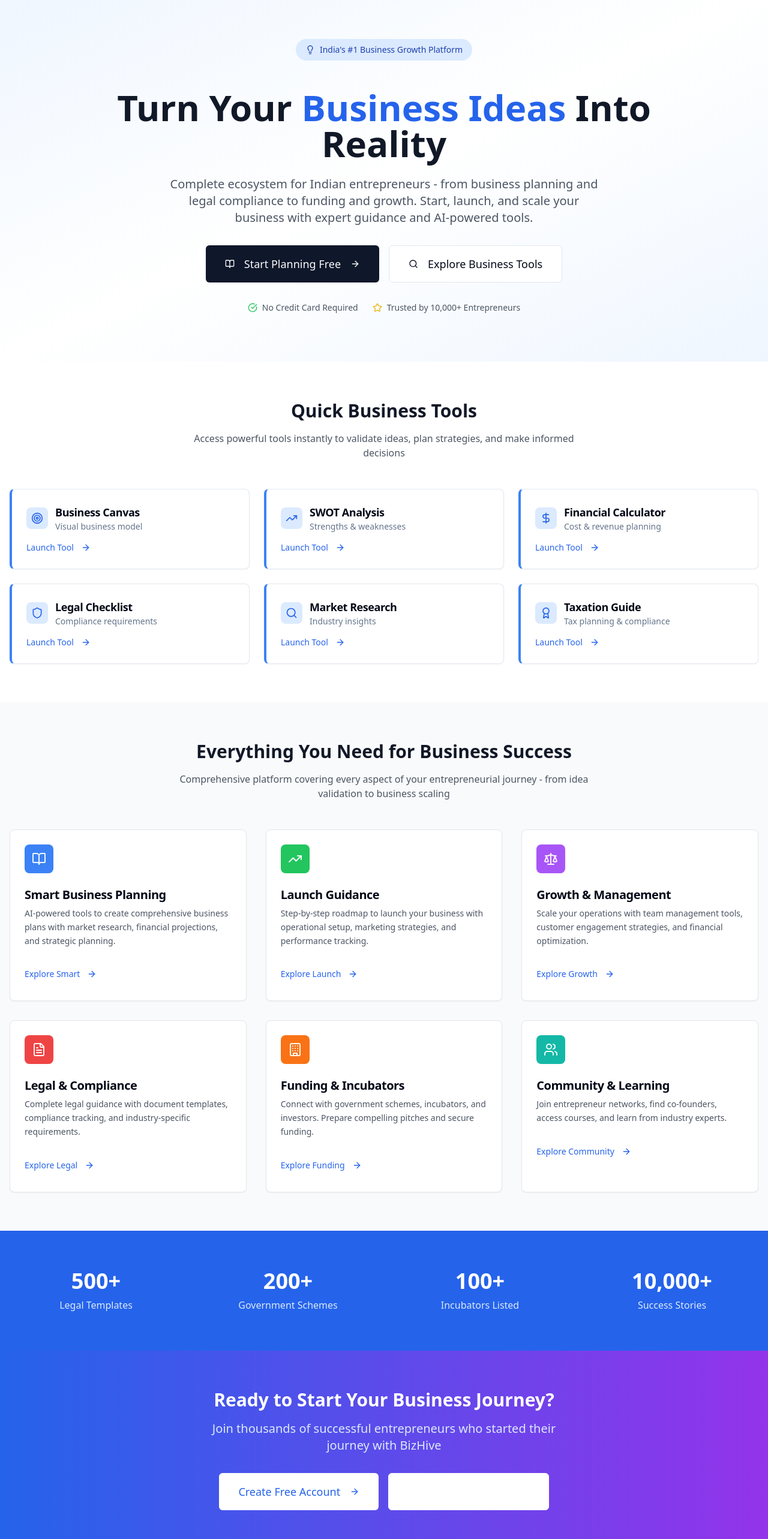
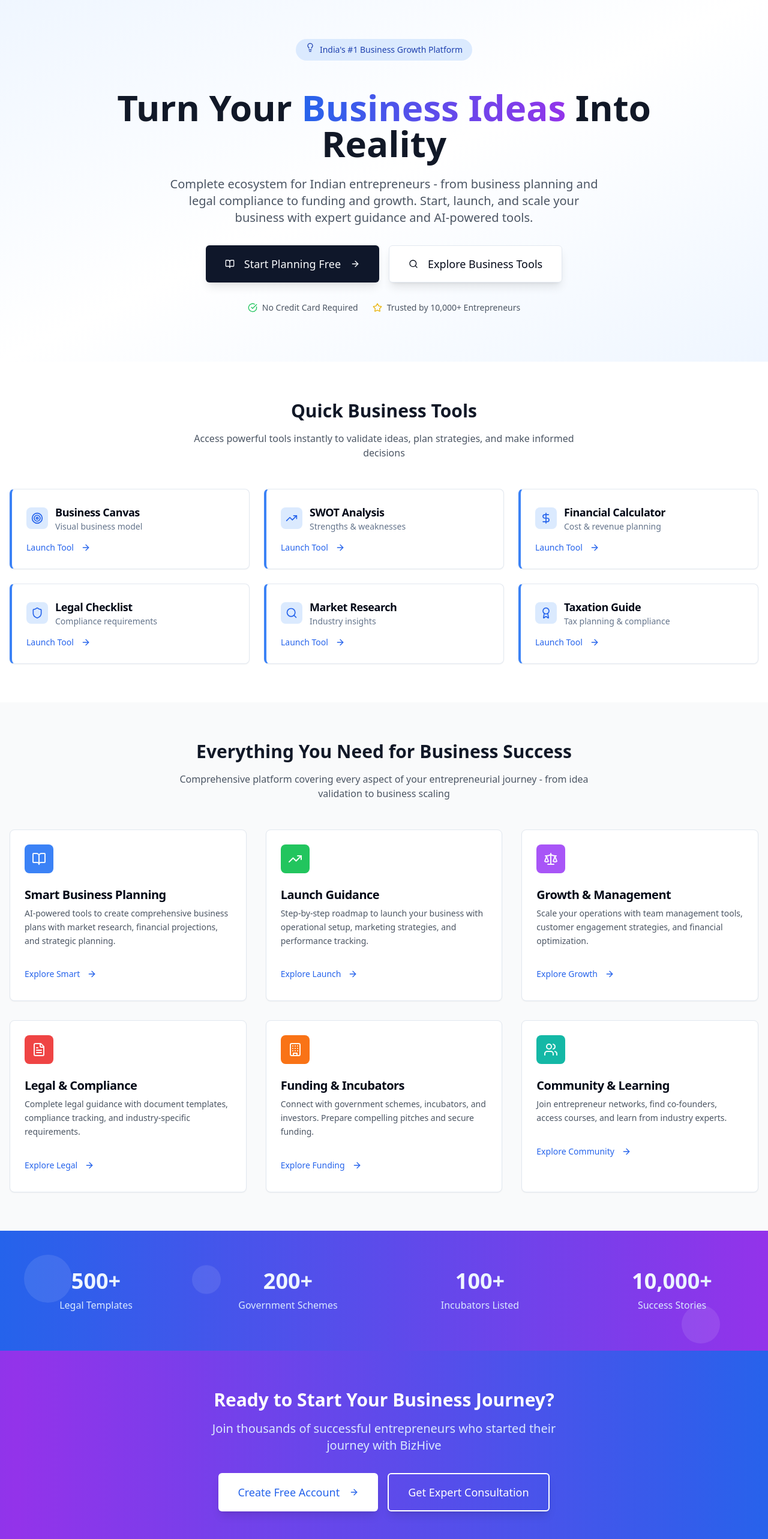
Before and after one commit to bizzhive/BizHive, a React (Vite) app: page / in a window 1280 px wide. Shown: the part 80-2646 px from the top of the page at 60% size. Built offline with nearby package versions, Linux system fonts and the light colour scheme.

Commit message:
Fix: Improve button visibility and add animations
- Fixed the "Get Expert Consultation" button visibility in light mode.
- Added animations and transitions to enhance the website's dynamism, including animating number counters.

```diff
--- a/src/index.css
+++ b/src/index.css
@@ -1,3 +1,4 @@
+
 @tailwind base;
 @tailwind components;
 @tailwind utilities;
@@ -101,3 +102,117 @@
     @apply bg-background text-foreground;
   }
 }
+
+/* Custom animations */
+@keyframes float {
+  0%, 100% {
+    transform: translateY(0px);
+  }
+  50% {
+    transform: translateY(-20px);
+  }
+}
+
+@keyframes gradient-x {
+  0%, 100% {
+    background-size: 200% 200%;
+    background-position: left center;
+  }
+  50% {
+    background-size: 200% 200%;
+    background-position: right center;
+  }
+}
+
+@keyframes fade-in {
+  from {
+    opacity: 0;
+    transform: translateY(30px);
+  }
+  to {
+    opacity: 1;
+    transform: translateY(0);
+  }
+}
+
+@keyframes slide-up {
+  from {
+    opacity: 0;
+    transform: translateY(50px);
+  }
+  to {
+    opacity: 1;
+    transform: translateY(0);
+  }
+}
+
+@keyframes bounce-in {
+  0% {
+    transform: scale(0.3);
+    opacity: 0;
+  }
+  50% {
+    transform: scale(1.05);
+  }
+  70% {
+    transform: scale(0.9);
+  }
+  100% {
+    transform: scale(1);
+    opacity: 1;
+  }
+}
+
+.animate-float {
+  animation: float 6s ease-in-out infinite;
+}
+
+.animate-gradient-x {
+  animation: gradient-x 15s ease infinite;
+}
+
+.animate-fade-in {
+  animation: fade-in 0.8s ease-out;
+}
+
+.animate-slide-up {
+  animation: slide-up 0.6s ease-out;
+}
+
+.animate-bounce-in {
+  animation: bounce-in 0.6s ease-out;
+}
+
+/* Staggered animations */
+.stagger-animation > * {
+  opacity: 0;
+  animation: fade-in 0.6s ease-out forwards;
+}
+
+.stagger-animation > *:nth-child(1) { animation-delay: 0.1s; }
+.stagger-animation > *:nth-child(2) { animation-delay: 0.2s; }
+.stagger-animation > *:nth-child(3) { animation-delay: 0.3s; }
+.stagger-animation > *:nth-child(4) { animation-delay: 0.4s; }
+.stagger-animation > *:nth-child(5) { animation-delay: 0.5s; }
+.stagger-animation > *:nth-child(6) { animation-delay: 0.6s; }
+
+/* Enhanced button styles */
+.btn-enhanced {
+  position: relative;
+  overflow: hidden;
+}
+
+.btn-enhanced::before {
+  content: '';
+  position: absolute;
+  top: 0;
+  left: -100%;
+  width: 100%;
+  height: 100%;
+  background: linear-gradient(90deg, transparent, rgba(255, 255, 255, 0.2), transparent);
+  transition: left 0.5s;
+}
+
+.btn-enhanced:hover::before {
+  left: 100%;
+}
--- a/src/pages/Index.tsx
+++ b/src/pages/Index.tsx
@@ -3,8 +3,70 @@ import { Button } from "@/components/ui/button";
 import { Card, CardContent, CardDescription, CardHeader, CardTitle } from "@/components/ui/card";
 import { ArrowRight, BookOpen, FileText, Building, Users, TrendingUp, Scale, Search, Target, DollarSign, Shield, Lightbulb, Award, CheckCircle, Star } from "lucide-react";
 import { Link } from "react-router-dom";
+import { useEffect, useState } from "react";
 
 const Index = () => {
+  const [isVisible, setIsVisible] = useState(false);
+  const [counters, setCounters] = useState({
+    templates: 0,
+    schemes: 0,
+    incubators: 0,
+    stories: 0
+  });
+
+  useEffect(() => {
+    setIsVisible(true);
+
+    // Counter animation
+    const animateCounters = () => {
+      const targets = { templates: 500, schemes: 200, incubators: 100, stories: 10000 };
+      const duration = 2000; // 2 seconds
+      const steps = 50;
+      const stepDuration = duration / steps;
+
+      let currentStep = 0;
+      const timer = setInterval(() => {
+        currentStep++;
+        const progress = currentStep / steps;
+        const easeOutQuart = 1 - Math.pow(1 - progress, 4);
+
+        setCounters({
+          templates: Math.floor(targets.templates * easeOutQuart),
+          schemes: Math.floor(targets.schemes * easeOutQuart),
+          incubators: Math.floor(targets.incubators * easeOutQuart),
+          stories: Math.floor(targets.stories * easeOutQuart)
+        });
+
+        if (currentStep >= steps) {
+          clearInterval(timer);
+          setCounters(targets);
+        }
+      }, stepDuration);
+
+      return () => clearInterval(timer);
+    };
+
+    const observer = new IntersectionObserver(
+      (entries) => {
+        entries.forEach((entry) => {
+          if (entry.isIntersecting && entry.target.id === 'stats-section') {
+            animateCounters();
+          }
+        });
+      },
+      { threshold: 0.5 }
+    );
+
+    const statsSection = document.getElementById('stats-section');
+    if (statsSection) {
+      observer.observe(statsSection);
+    }
+
+    return () => {
+      if (statsSection) observer.unobserve(statsSection);
+    };
+  }, []);
+
   const quickTools = [
     { name: "Business Canvas", href: "/tools/business-canvas", icon: Target, description: "Visual business model" },
     { name: "SWOT Analysis", href: "/tools/swot-analysis", icon: TrendingUp, description: "Strengths & weaknesses" },
@@ -62,31 +124,31 @@ const Index = () => {
   return (
     <div className="min-h-screen dark:bg-gray-900">
       {/* Hero Section */}
-      <section className="bg-gradient-to-br from-blue-50 via-white to-blue-50 dark:from-gray-900 dark:via-gray-800 dark:to-gray-900 py-12 md:py-20">
+      <section className="bg-gradient-to-br from-blue-50 via-white to-blue-50 dark:from-gray-900 dark:via-gray-800 dark:to-gray-900 py-12 md:py-20 overflow-hidden">
         <div className="container mx-auto px-4 text-center">
-          <div className="max-w-4xl mx-auto">
+          <div className={`max-w-4xl mx-auto transform transition-all duration-1000 ${isVisible ? 'translate-y-0 opacity-100' : 'translate-y-10 opacity-0'}`}>
             <div className="mb-6 md:mb-8">
-              <div className="inline-flex items-center bg-blue-100 dark:bg-blue-900 text-blue-800 dark:text-blue-200 px-3 md:px-4 py-2 rounded-full text-sm font-medium mb-4">
-                <Lightbulb className="h-4 w-4 mr-2" />
+              <div className="inline-flex items-center bg-blue-100 dark:bg-blue-900 text-blue-800 dark:text-blue-200 px-3 md:px-4 py-2 rounded-full text-sm font-medium mb-4 animate-pulse">
+                <Lightbulb className="h-4 w-4 mr-2 animate-bounce" />
                 India's #1 Business Growth Platform
               </div>
             </div>
             <h1 className="text-3xl md:text-5xl lg:text-6xl font-bold text-gray-900 dark:text-white mb-4 md:mb-6 leading-tight">
-              Turn Your <span className="text-blue-600 dark:text-blue-400">Business Ideas</span> Into Reality
+              Turn Your <span className="text-blue-600 dark:text-blue-400 bg-gradient-to-r from-blue-600 to-purple-600 bg-clip-text text-transparent animate-pulse">Business Ideas</span> Into Reality
             </h1>
             <p className="text-lg md:text-xl text-gray-600 dark:text-gray-300 mb-6 md:mb-8 leading-relaxed max-w-3xl mx-auto px-4">
               Complete ecosystem for Indian entrepreneurs - from business planning and legal compliance to funding and growth.
               Start, launch, and scale your business with expert guidance and AI-powered tools.
             </p>
             <div className="flex flex-col sm:flex-row gap-4 justify-center mb-6 md:mb-8 px-4">
-              <Button asChild size="lg" className="text-base md:text-lg px-6 md:px-8 py-3 md:py-4 h-auto">
+              <Button asChild size="lg" className="text-base md:text-lg px-6 md:px-8 py-3 md:py-4 h-auto transform hover:scale-105 transition-all duration-300 shadow-lg hover:shadow-xl">
                 <Link to="/plan">
                   <BookOpen className="mr-2 h-4 md:h-5 w-4 md:w-5" />
                   Start Planning Free
-                  <ArrowRight className="ml-2 h-4 md:h-5 w-4 md:w-5" />
+                  <ArrowRight className="ml-2 h-4 md:h-5 w-4 md:w-5 group-hover:translate-x-1 transition-transform" />
                 </Link>
               </Button>
-              <Button asChild variant="outline" size="lg" className="text-base md:text-lg px-6 md:px-8 py-3 md:py-4 h-auto dark:bg-gray-800 dark:text-white dark:border-gray-600">
+              <Button asChild variant="outline" size="lg" className="text-base md:text-lg px-6 md:px-8 py-3 md:py-4 h-auto dark:bg-gray-800 dark:text-white dark:border-gray-600 transform hover:scale-105 transition-all duration-300 shadow-lg hover:shadow-xl">
                 <Link to="/tools">
                   <Search className="mr-2 h-4 md:h-5 w-4 md:w-5" />
                   Explore Business Tools
@@ -94,11 +156,11 @@ const Index = () => {
               </Button>
             </div>
             <div className="flex flex-col sm:flex-row items-center justify-center space-y-2 sm:space-y-0 sm:space-x-6 text-sm text-gray-600 dark:text-gray-300">
-              <div className="flex items-center">
+              <div className="flex items-center animate-fade-in">
                 <CheckCircle className="h-4 w-4 text-green-500 mr-2" />
                 <span>No Credit Card Required</span>
               </div>
-              <div className="flex items-center">
+              <div className="flex items-center animate-fade-in" style={{ animationDelay: '0.2s' }}>
                 <Star className="h-4 w-4 text-yellow-500 mr-2" />
                 <span>Trusted by 10,000+ Entrepreneurs</span>
               </div>
@@ -120,10 +182,14 @@ const Index = () => {
             {quickTools.map((tool, index) => {
               const Icon = tool.icon;
               return (
-                <Card key={index} className="hover:shadow-lg transition-all duration-300 border-l-4 border-l-blue-500 dark:bg-gray-700 dark:border-gray-600">
+                <Card
+                  key={index}
+                  className="hover:shadow-lg transition-all duration-300 border-l-4 border-l-blue-500 dark:bg-gray-700 dark:border-gray-600 transform hover:scale-105 hover:-translate-y-1 group"
+                  style={{ animationDelay: `${index * 0.1}s` }}
+                >
                   <CardHeader className="pb-3">
                     <div className="flex items-center space-x-3">
-                      <div className="p-2 bg-blue-100 dark:bg-blue-900 rounded-lg">
+                      <div className="p-2 bg-blue-100 dark:bg-blue-900 rounded-lg group-hover:rotate-12 transition-transform duration-300">
                         <Icon className="h-5 w-5 text-blue-600 dark:text-blue-400" />
                       </div>
                       <div>
@@ -133,9 +199,9 @@ const Index = () => {
                     </div>
                   </CardHeader>
                   <CardContent className="pt-0">
-                    <Button asChild variant="ghost" className="p-0 h-auto text-blue-600 dark:text-blue-400 hover:text-blue-800 dark:hover:text-blue-300">
+                    <Button asChild variant="ghost" className="p-0 h-auto text-blue-600 dark:text-blue-400 hover:text-blue-800 dark:hover:text-blue-300 group">
                       <Link to={tool.href} className="flex items-center">
-                        Launch Tool <ArrowRight className="ml-1 h-4 w-4" />
+                        Launch Tool <ArrowRight className="ml-1 h-4 w-4 group-hover:translate-x-1 transition-transform" />
                       </Link>
                     </Button>
                   </CardContent>
@@ -171,20 +237,26 @@ const Index = () => {
               };
 
               return (
-                <Card key={index} className="hover:shadow-xl transition-all duration-300 group dark:bg-gray-800 dark:border-gray-700">
+                <Card
+                  key={index}
+                  className="hover:shadow-xl transition-all duration-500 group dark:bg-gray-800 dark:border-gray-700 transform hover:scale-105 hover:-translate-y-2"
+                  style={{ animationDelay: `${index * 0.15}s` }}
+                >
                   <CardHeader>
-                    <div className={`w-12 h-12 rounded-lg ${colors[feature.color as keyof typeof colors]} flex items-center justify-center mb-4 group-hover:scale-110 transition-transform`}>
+                    <div className={`w-12 h-12 rounded-lg ${colors[feature.color as keyof typeof colors]} flex items-center justify-center mb-4 group-hover:scale-110 group-hover:rotate-12 transition-all duration-300`}>
                       <Icon className="h-6 w-6" />
                     </div>
-                    <CardTitle className="text-lg md:text-xl dark:text-white">{feature.title}</CardTitle>
+                    <CardTitle className="text-lg md:text-xl dark:text-white group-hover:text-blue-600 dark:group-hover:text-blue-400 transition-colors">
+                      {feature.title}
+                    </CardTitle>
                     <CardDescription className="text-gray-600 dark:text-gray-300 leading-relaxed">
                       {feature.description}
                     </CardDescription>
                   </CardHeader>
                   <CardContent>
-                    <Button asChild variant="ghost" className="p-0 text-blue-600 dark:text-blue-400 hover:text-blue-800 dark:hover:text-blue-300">
+                    <Button asChild variant="ghost" className="p-0 text-blue-600 dark:text-blue-400 hover:text-blue-800 dark:hover:text-blue-300 group">
                       <Link to={feature.href} className="flex items-center font-medium">
-                        Explore {feature.title.split(' ')[0]} <ArrowRight className="ml-1 h-4 w-4" />
+                        Explore {feature.title.split(' ')[0]} <ArrowRight className="ml-1 h-4 w-4 group-hover:translate-x-1 transition-transform" />
                       </Link>
                     </Button>
                   </CardContent>
@@ -196,23 +268,38 @@ const Index = () => {
       </section>
 
       {/* Stats Section */}
-      <section className="py-12 md:py-16 bg-blue-600 dark:bg-blue-800 text-white">
-        <div className="container mx-auto px-4">
+      <section id="stats-section" className="py-12 md:py-16 bg-gradient-to-r from-blue-600 to-purple-600 dark:from-blue-800 dark:to-purple-800 text-white relative overflow-hidden">
+        {/* Animated background elements */}
+        <div className="absolute inset-0 opacity-10">
+          <div className="absolute top-10 left-10 w-20 h-20 bg-white rounded-full animate-float"></div>
+          <div className="absolute top-32 right-20 w-16 h-16 bg-white rounded-full animate-float" style={{ animationDelay: '1s' }}></div>
+          <div className="absolute bottom-20 left-1/4 w-12 h-12 bg-white rounded-full animate-float" style={{ animationDelay: '2s' }}></div>
+        </div>
+
+        <div className="container mx-auto px-4 relative z-10">
           <div className="grid grid-cols-2 md:grid-cols-4 gap-6 md:gap-8 text-center">
-            <div>
-              <div className="text-3xl md:text-4xl font-bold mb-2">500+</div>
+            <div className="transform hover:scale-110 transition-all duration-300">
+              <div className="text-3xl md:text-4xl font-bold mb-2 bg-gradient-to-r from-white to-blue-100 bg-clip-text text-transparent">
+                {counters.templates.toLocaleString()}+
+              </div>
               <div className="text-blue-100 text-sm md:text-base">Legal Templates</div>
             </div>
-            <div>
-              <div className="text-3xl md:text-4xl font-bold mb-2">200+</div>
+            <div className="transform hover:scale-110 transition-all duration-300" style={{ animationDelay: '0.2s' }}>
+              <div className="text-3xl md:text-4xl font-bold mb-2 bg-gradient-to-r from-white to-blue-100 bg-clip-text text-transparent">
+                {counters.schemes.toLocaleString()}+
+              </div>
               <div className="text-blue-100 text-sm md:text-base">Government Schemes</div>
             </div>
-            <div>
-              <div className="text-3xl md:text-4xl font-bold mb-2">100+</div>
+            <div className="transform hover:scale-110 transition-all duration-300" style={{ animationDelay: '0.4s' }}>
+              <div className="text-3xl md:text-4xl font-bold mb-2 bg-gradient-to-r from-white to-blue-100 bg-clip-text text-transparent">
+                {counters.incubators.toLocaleString()}+
+              </div>
               <div className="text-blue-100 text-sm md:text-base">Incubators Listed</div>
             </div>
-            <div>
-              <div className="text-3xl md:text-4xl font-bold mb-2">10,000+</div>
+            <div className="transform hover:scale-110 transition-all duration-300" style={{ animationDelay: '0.6s' }}>
+              <div className="text-3xl md:text-4xl font-bold mb-2 bg-gradient-to-r from-white to-blue-100 bg-clip-text text-transparent">
+                {counters.stories.toLocaleString()}+
+              </div>
               <div className="text-blue-100 text-sm md:text-base">Success Stories</div>
             </div>
           </div>
@@ -220,20 +307,23 @@ const Index = () => {
       </section>
 
       {/* CTA Section */}
-      <section className="py-12 md:py-16 bg-gradient-to-r from-blue-600 to-purple-600 dark:from-blue-800 dark:to-purple-800 text-white">
-        <div className="container mx-auto px-4 text-center">
+      <section className="py-12 md:py-16 bg-gradient-to-r from-blue-600 to-purple-600 dark:from-blue-800 dark:to-purple-800 text-white relative overflow-hidden">
+        {/* Animated background gradient */}
+        <div className="absolute inset-0 bg-gradient-to-r from-blue-600 via-purple-600 to-blue-600 animate-gradient-x"></div>
+
+        <div className="container mx-auto px-4 text-center relative z-10">
           <h2 className="text-2xl md:text-3xl font-bold mb-4">Ready to Start Your Business Journey?</h2>
           <p className="text-lg md:text-xl mb-6 md:mb-8 text-blue-100 max-w-2xl mx-auto px-4">
             Join thousands of successful entrepreneurs who started their journey with BizHive
           </p>
           <div className="flex flex-col sm:flex-row gap-4 justify-center">
-            <Button asChild size="lg" variant="secondary" className="text-base md:text-lg px-6 md:px-8 py-3 md:py-4 h-auto bg-white text-blue-600 hover:bg-gray-100">
+            <Button asChild size="lg" variant="secondary" className="text-base md:text-lg px-6 md:px-8 py-3 md:py-4 h-auto bg-white text-blue-600 hover:bg-gray-100 transform hover:scale-105 transition-all duration-300 shadow-lg hover:shadow-xl">
               <Link to="/register">
                 Create Free Account
                 <ArrowRight className="ml-2 h-4 md:h-5 w-4 md:w-5" />
               </Link>
             </Button>
-            <Button asChild size="lg" variant="outline" className="text-base md:text-lg px-6 md:px-8 py-3 md:py-4 h-auto border-white text-white hover:bg-white hover:text-blue-600">
+            <Button asChild size="lg" variant="outline" className="text-base md:text-lg px-6 md:px-8 py-3 md:py-4 h-auto border-2 border-white text-white bg-transparent hover:bg-white hover:text-blue-600 transform hover:scale-105 transition-all duration-300 shadow-lg hover:shadow-xl">
               <Link to="/contact">
                 Get Expert Consultation
               </Link>
```
